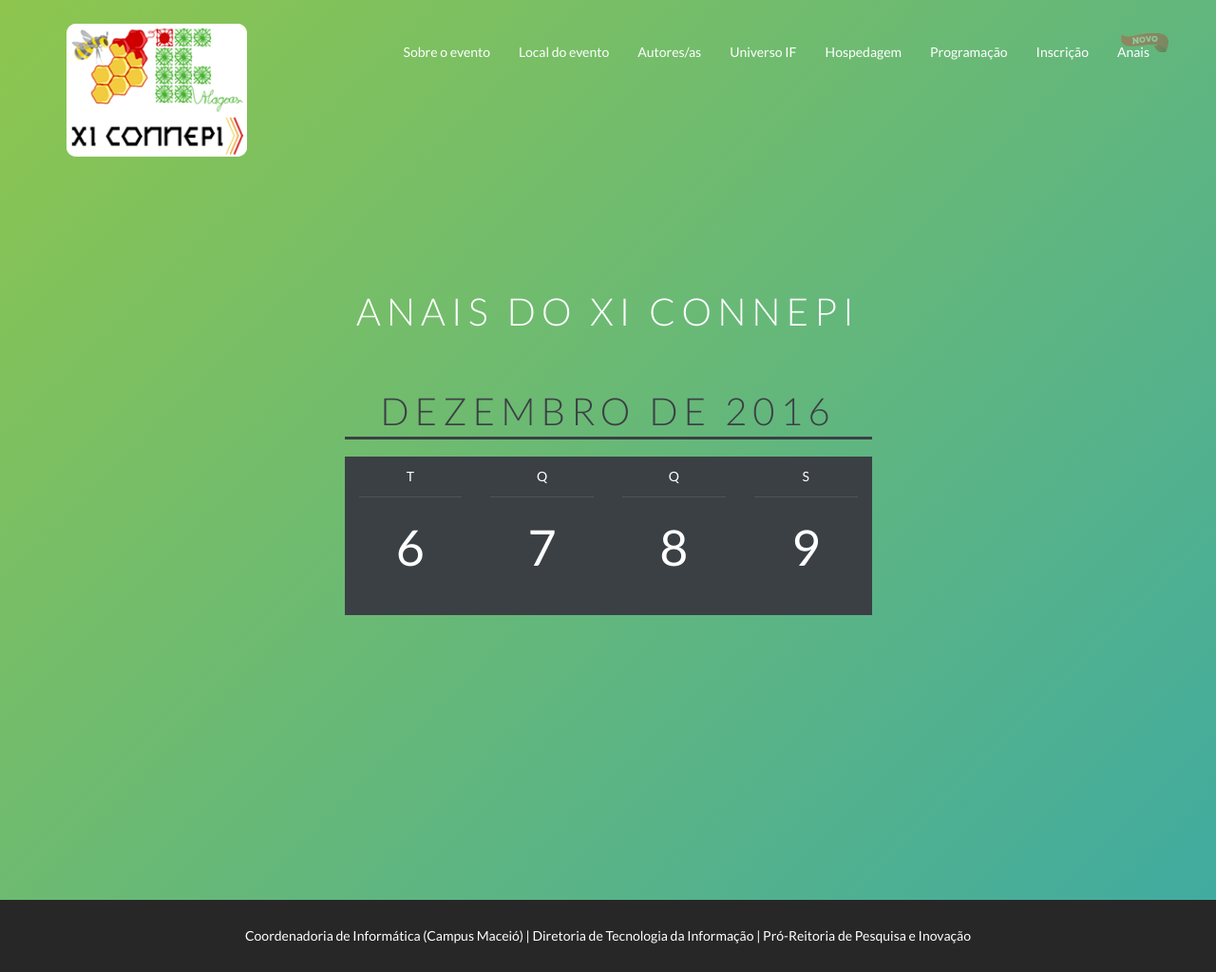
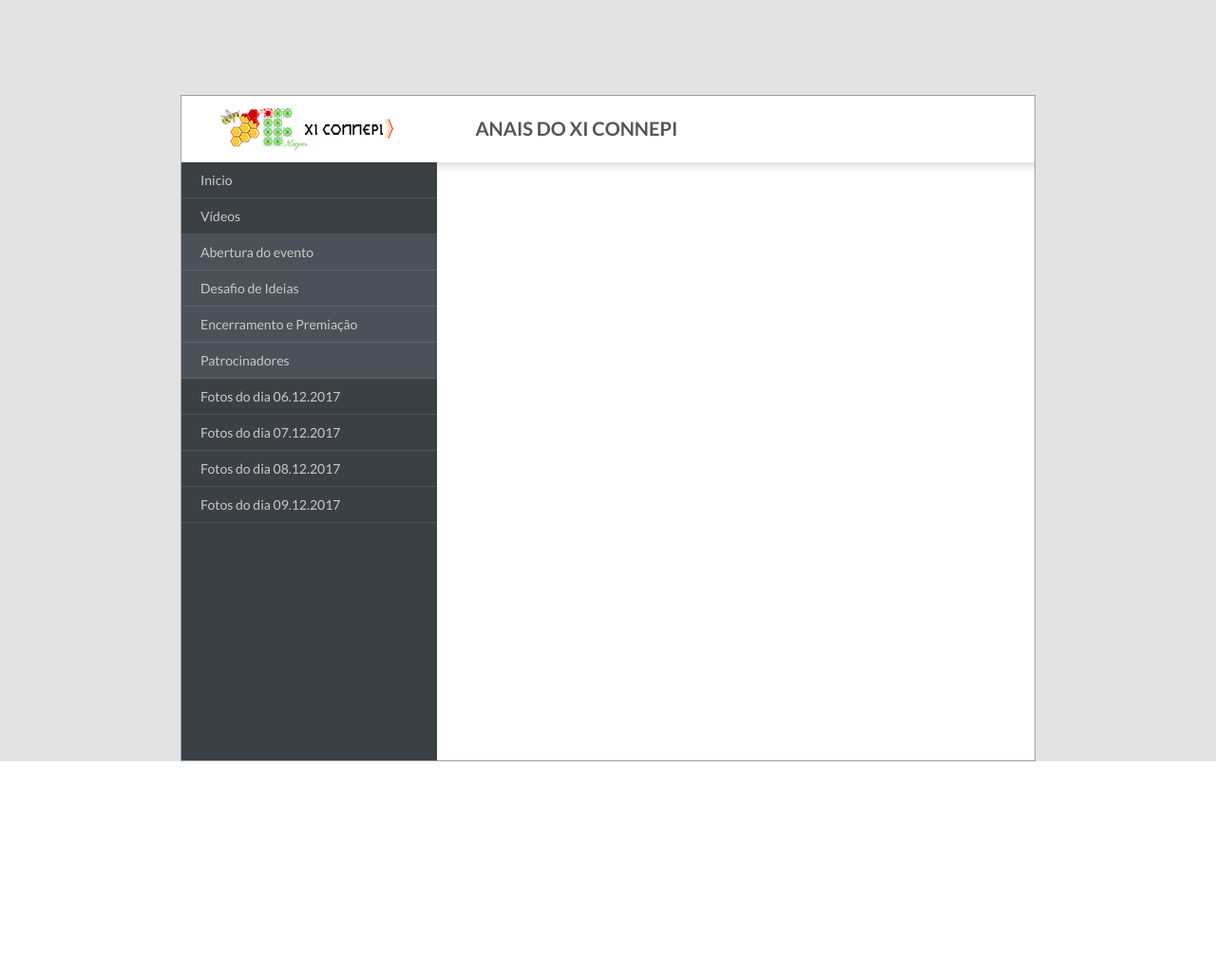
Before and after one commit to felipealencar/connepi-site, a PHP site: the page made by anais.php in a window 1280 px wide. Shown: the whole page at 95% size. After the commit the page ends 802 px from the top, so only its background shows below. Run offline with PHP 8.4, Linux system fonts and the light colour scheme; some libraries are stand-ins or nearby versions.

Commit message:
Inserindo Slides é lógicas de rotas no Anais do evento

```diff
--- a/anais.php
+++ b/anais.php
@@ -1,131 +1,75 @@
-<?php
-$title_subpage = "Anais";
-$dia = [
-  7 => [
-    'avulsas' => ['titulo' => 'Avulsas', 'totalFotos' => 21],
-    'apresentacao-banner' => ['titulo' => 'Apresentação Banner', 'totalFotos' => 373],
-    'apresentacao-oral' => ['titulo' => 'Apresentação Oral', 'totalFotos' => 52],
-    'desafio-de-ideias' => ['titulo' => 'Desafio de Ideias', 'totalFotos' => 8],
-    'minicursos' => ['titulo' => 'Mini Cursos', 'totalFotos' => 6],
-    'mostra-tecnologica' => ['titulo' => 'Mostra Tecnológica', 'totalFotos' => 3],
-    'palestra' => ['titulo' => 'Palestra', 'totalFotos' => 19]
-  ],
-  8 => [
-    'apresentacao-banner' => ['titulo' => 'Apresentação Banner', 'totalFotos' => 40],
-    'apresentacao-oral' => ['titulo' => 'Apresentação Oral', 'totalFotos' => 66],
-    'desafio-de-ideias' => ['titulo' => 'Desafio de Ideias', 'totalFotos' => 1],
-    'fortec' => ['titulo' => 'Fortec', 'totalFotos' => 24],
-    'mesa-redonda' => ['titulo' => 'Mesa Redonda', 'totalFotos' => 25],
-    'minicursos' => ['titulo' => 'Mini Cursos', 'totalFotos' => 20],
-    'mostra-tecnologica' => ['titulo' => 'Mostra Tecnológica', 'totalFotos' => 71],
-    'palestra' => ['titulo' => 'Palestra', 'totalFotos' => 18],
-    'premiacao' => ['titulo' => 'Premiação', 'totalFotos' => 19],
-    'sala-de-imprensa' => ['titulo' => 'Sala de Imprensa', 'totalFotos' => 4],
-    'vendedores' => ['titulo' => 'Vendedores', 'totalFotos' => 12],
-  ],
-  9 => [
-    'avulsas' => ['titulo' => 'Avulsas', 'totalFotos' => 18],
-    'apresentacao-banner' => ['titulo' => 'Apresentação Banner', 'totalFotos' => 81],
-    'apresentacao-oral' => ['titulo' => 'Apresentação Oral', 'totalFotos' => 54],
-    'encerramento' => ['titulo' => 'Encerramento', 'totalFotos' => 72],
-    'mesa-redonda' => ['titulo' => 'Mesa Redonda', 'totalFotos' => 7],
-    'minicursos' => ['titulo' => 'Mini Cursos', 'totalFotos' => 31],
-    'mostra-tecnologica' => ['titulo' => 'Mostra Tecnológica', 'totalFotos' => 8],
-    'organizacao' => ['titulo' => 'Organização', 'totalFotos' => 22],
-    'palestra' => ['titulo' => 'Palestra', 'totalFotos' => 13],
-    'reuniao-de-reitores' => ['titulo' => 'Reunião de Reitores', 'totalFotos' => 19],
-    'vendedores' => ['titulo' => 'Vendedores', 'totalFotos' => 4],
-  ],
-];
+<?php include('anais_config.php'); ?>
 
-include("header.php"); ?>
+<!DOCTYPE html>
+<html class="no-js">
+<head>
+<meta charset="utf-8">
+<meta http-equiv="X-UA-Compatible" content="IE=edge">
+<title>XI CONNEPI - Anais</title>
+<meta name="description" content="">
+<meta name="viewport" content="width=device-width, initial-scale=1">
+<link rel='shortcut icon' type='image/x-icon' href='favicon.ico' />
+<link href='http://fonts.googleapis.com/css?family=Lato:400,300,700' rel='stylesheet' type='text/css'>
+<link rel="stylesheet" href="css/font-awesome.min.css">
+<link rel="stylesheet" href="css/animate.css">
+<link rel="stylesheet" href="css/lity.css">
+<link rel="stylesheet" href="css/anais/style.css">
+</head>
+<body class="overlay">
 
-<section class="ta-hero">
-    <div class="container">
-      <h1 class="anais-title wow fadeIn" style="color:#fff;">Anais do XI CONNEPI</h1>
+<div class="loading">
+  <div class="spinner">
+    <div class="bounce1"></div>
+    <div class="bounce2"></div>
+    <div class="bounce3"></div>
+  </div>
+</div>
 
-      <?php if(!isset($_GET['dia']) || empty($_GET['dia'])): ?>
-      <!-- ========================
-            Seleção de dias
-      ========================= -->
-      <div class="row anais-dias">
-        <div class="col-md-6 col-md-offset-3">
-          <h2 class="wow fadeIn">Dezembro de 2016</h2>
-          <div class="wow fadeInUp col-md-3 col-lg-3 col-sm-3 col-xs-3" data-wow-delay="0.1s">
-            <span>T</span>
-            <a href="anais.php?dia=6">6</a>
-          </div>
-          <div class="wow fadeInUp col-md-3 col-lg-3 col-sm-3 col-xs-3" data-wow-delay="0.2s">
-            <span>Q</span>
-            <a href="anais.php?dia=7">7</a>
-          </div>
-          <div class="wow fadeInUp col-md-3 col-lg-3 col-sm-3 col-xs-3" data-wow-delay="0.3s">
-            <span>Q</span>
-            <a href="anais.php?dia=8">8</a>
-          </div>
-          <div class="wow fadeInUp col-md-3 col-lg-3 col-sm-3 col-xs-3" data-wow-delay="0.4s">
-            <span>S</span>
-            <a href="anais.php?dia=9">9</a>
-          </div>
+<div class="container animated">
+
+  <div class="sidebar">
+    <div class="sidebar-header"></div><!-- .sidebar-header -->
+    <nav class="sidebar-nav">
+      <a href="anais.php">Inicio</a>
+      <a href="javascript:;" data-sub="videos">Vídeos</a>
+      <div class="sub <?php echo (isset($_GET['video'])) ? 'active' : ''; ?>" id="sub-videos">
+        <a href="anais.php?video=abertura-evento">Abertura do evento</a>
+        <a href="anais.php?video=desafio-de-ideias">Desafio de Ideias</a>
+        <a href="anais.php?video=encerramento-e-premiacao">Encerramento e Premiação</a>
+        <a href="anais.php?video=patrocinadores">Patrocinadores</a>
+      </div>
+      <?php echo $sidebarNav; ?>
+    </nav><!-- .sidebar-nav -->
+  </div><!-- .sidebar -->
+
+  <div class="content">
+    <div class="content-header">
+      <h1><?php echo ($showGaleria) ? $showGaleriaHeader: "Anais do XI CONNEPI"; ?></h1>
+    </div><!-- .content-header -->
+
+    <!-- INICIO GALERIA DE FOTOS -->
+    <?php if($showGaleria):?>
+      <div class="content-entry">
+        <div class="thumbs-roll">
+          <div class="thumbs" style="width:<?=$widthThumbnails;?>px;">
+            <?php echo $thumbnails; ?>
+          </div><!-- .thumbs -->
+          <span class="next" data-control="next"><i class="fa fa-arrow-circle-left" aria-hidden="true"></i></span>
+          <span class="prev" data-control="prev"><i class="fa fa-arrow-circle-right" aria-hidden="true"></i></span>
+        </div><!-- .thumbs-roll -->
+        <div class="foto">
+          <?php echo $fotoInicial; ?>
         </div>
-      </div>
-      <?php else: ?>
-      <!-- ===============================
-          Exibição dos dias
-      ================================ -->
-      <div class="row wow fadeIn anais-dia"w>
+      </div><!-- .content-entry -->
+    <?php endif;?>
+    <!-- FIM GALERIA DE FOTOS -->
 
-        <?php if($_GET['dia'] == 6):?>
-          <!-- /////// DIA 06.12.16 \\\\\\\\ -->
-          <h2>terça, 6 de dezembro <a href="anais.php?dia=7"><i class="fa fa-long-arrow-right" aria-hidden="true"></i></a></h2>
-          <?php for($v=1;$v<=35;$v++):?>
-            <div class="anais-dia-item col-lg-2 col-md-3 col-sm-3 col-xs-6">
-              <a href="files/materiais_anais/dia6/imagem%20(<?php echo($v); ?>).JPG" data-lity data-lity-target="files/materiais_anais/dia6/imagem%20(<?php echo($v); ?>).JPG">
-                <img src="files/materiais_anais/dia6/imagem%20(<?php echo($v); ?>).JPG"/>
-              </a>
-            </div>
-          <?php endfor;?>
-        <?php endif;?>
+  </div><!-- .content -->
 
-        <?php if($_GET['dia'] >= 7 && $_GET['dia'] <= 9):?>
-          <!-- /////// DIA > 6 \\\\\\\\ -->
-          <?php $dia_prev = ($_GET['dia'] >= 7)? $_GET['dia']-1 : false; ?>
-          <?php $dia_next = ($_GET['dia'] <= 8)? $_GET['dia']+1 : false; ?>
-          <h2>
-            <?php if($dia_prev !== false): ?>
-              <a href="anais.php?dia=<?php echo($dia_prev);?>"><i class="fa fa-long-arrow-left" aria-hidden="true"></i></a>
-            <?php endif;?>
-            terça, <?php echo($_GET['dia']);?> de dezembro
-            <?php if($dia_next !== false): ?>
-            <a href="anais.php?dia=<?php echo($dia_next);?>"><i class="fa fa-long-arrow-right" aria-hidden="true"></i></a>
-            <?php endif;?>
-          </h2>
-          <div class="row anais-dia-links-galeria">
-            <?php foreach($dia[$_GET['dia']] as $key => $value):?>
-              <a class="col-lg-2 col-md-4 col-sm-4 col-xs-6 btn btn-default btn-home" href="anais.php?dia=<?php echo($_GET['dia']);?>&galeria=<?php echo($key);?>"><?php echo($value['titulo']);?></a>
-            <?php endforeach; ?>
-          </div>
-          <?php if(!isset($_GET['galeria']) || empty($_GET['galeria'])):?>
-            <h2 style="margin-top:40px;">Selecione uma galeria</h2>
-          <?php else:?>
-            <!-- /////// EXIBE A GALERIA ESPECIFICADO EM $_GET['galeria'] \\\\\\\\ -->
-            <h2 style="margin-top:40px;"><?php echo $dia[$_GET['dia']][$_GET['galeria']]['titulo']; ?></h2>
-            <?php for($v=1;$v<=$dia[$_GET['dia']][$_GET['galeria']]['totalFotos'];$v++):?>
-              <div class="anais-dia-item col-lg-2 col-md-3 col-sm-3 col-xs-6">
-                <a href="files/materiais_anais/dia<?php echo($_GET['dia']) ?>/<?php echo($_GET['galeria']) ?>/imagem%20(<?php echo($v); ?>).JPG" data-lity data-lity-target="files/materiais_anais/dia<?php echo($_GET['dia']) ?>/<?php echo($_GET['galeria']) ?>/imagem%20(<?php echo($v); ?>).JPG">
-                  <img src="files/materiais_anais/dia<?php echo($_GET['dia']) ?>/<?php echo($_GET['galeria']) ?>/imagem%20(<?php echo($v); ?>).JPG"/>
-                </a>
-              </div>
-            <?php endfor;?>
-          <?php endif;?>
-          <!-- /////// FIM - DIA 07.12.16 \\\\\\\\ -->
-        <?php endif;?>
+</div>
 
-      </div><!-- .row anais-dia -->
-      <?php endif; ?>
-
-
-    </div><!-- .container -->
-</section><!-- .ta-hero -->
-
-<?php include("footer.php"); ?>
+<script src="js/vendor/jquery-1.10.2.min.js" charset="utf-8"></script>
+<script src="js/lity.min.js" charset="utf-8"></script>
+<script src="js/anais/scripts.js" charset="utf-8"></script>
+</body>
+</html>
--- /dev/null
+++ b/anais_config.php
@@ -0,0 +1,79 @@
+<?php
+$galeria = array(
+
+    6 => array(
+      'avulsas' => array('titulo' => 'Avulsas', 'totalFotos' => 35)
+    ),
+    7 => array(
+      'avulsas' => array('titulo' => 'Avulsas', 'totalFotos' => 21),
+      'apresentacao-banner' => array('titulo' => 'Apresentação Banner', 'totalFotos' => 373),
+      'apresentacao-oral' => array('titulo' => 'Apresentação Oral', 'totalFotos' => 52),
+      'desafio-de-ideias' => array('titulo' => 'Desafio de Ideias', 'totalFotos' => 8),
+      'minicursos' => array('titulo' => 'Mini Cursos', 'totalFotos' => 6),
+      'mostra-tecnologica' => array('titulo' => 'Mostra Tecnológica', 'totalFotos' => 3),
+      'palestra' => array('titulo' => 'Palestra', 'totalFotos' => 19)
+    ),
+    8 => array(
+      'apresentacao-banner' => array('titulo' => 'Apresentação Banner', 'totalFotos' => 40),
+      'apresentacao-oral' => array('titulo' => 'Apresentação Oral', 'totalFotos' => 66),
+      'desafio-de-ideias' => array('titulo' => 'Desafio de Ideias', 'totalFotos' => 1),
+      'fortec' => array('titulo' => 'Fortec', 'totalFotos' => 24),
+      'mesa-redonda' => array('titulo' => 'Mesa Redonda', 'totalFotos' => 25),
+      'minicursos' => array('titulo' => 'Mini Cursos', 'totalFotos' => 20),
+      'mostra-tecnologica' => array('titulo' => 'Mostra Tecnológica', 'totalFotos' => 71),
+      'palestra' => array('titulo' => 'Palestra', 'totalFotos' => 18),
+      'premiacao' => array('titulo' => 'Premiação', 'totalFotos' => 19),
+      'sala-de-imprensa' => array('titulo' => 'Sala de Imprensa', 'totalFotos' => 4),
+      'vendedores' => array('titulo' => 'Vendedores', 'totalFotos' => 12)
+    ),
+    9 => array(
+      'avulsas' => array('titulo' => 'Avulsas', 'totalFotos' => 18),
+      'apresentacao-banner' => array('titulo' => 'Apresentação Banner', 'totalFotos' => 81),
+      'apresentacao-oral' => array('titulo' => 'Apresentação Oral', 'totalFotos' => 54),
+      'encerramento' => array('titulo' => 'Encerramento', 'totalFotos' => 72),
+      'mesa-redonda' => array('titulo' => 'Mesa Redonda', 'totalFotos' => 7),
+      'minicursos' => array('titulo' => 'Mini Cursos', 'totalFotos' => 31),
+      'mostra-tecnologica' => array('titulo' => 'Mostra Tecnológica', 'totalFotos' => 8),
+      'organizacao' => array('titulo' => 'Organização', 'totalFotos' => 22),
+      'palestra' => array('titulo' => 'Palestra', 'totalFotos' => 13),
+      'reuniao-de-reitores' => array('titulo' => 'Reunião de Reitores', 'totalFotos' => 19),
+      'vendedores' => array('titulo' => 'Vendedores', 'totalFotos' => 4)
+    ),
+
+);
+
+// Links da sidebarNav
+$sidebarNav = "";
+foreach($galeria as $key => $value){
+  $subActiveClass = (isset($_GET['dia']) && $_GET['dia'] == $key) ? 'active' : '';
+  $sidebarNav .= "<a href='javascript:;' data-sub='{$key}'>Fotos do dia 0{$key}.12.2017</a>";
+  $sidebarNav .= "<div class='sub {$subActiveClass}' id='sub-{$key}'>";
+  foreach($value as $key_value => $value_value){
+    $linkGaleria = "dia={$key}&galeria={$key_value}";
+    $sidebarNav .= "<a href='anais.php?{$linkGaleria}'>{$value_value['titulo']}</a>";
+  }
+  $sidebarNav .= "</div>";
+}
+
+// Galeria e thumbs
+$showGaleria = false;
+if(isset($_GET['dia']) && isset($_GET['galeria']) && !empty($_GET['dia']) && !empty($_GET['galeria'])){
+  $getDia = $_GET['dia'];
+  $getGaleria = $_GET['galeria'];
+  $getTitulo = $galeria[$getDia][$getGaleria]['titulo'];
+  $totalFotosGaleria = $galeria[$getDia][$getGaleria]['totalFotos'];
+  $showGaleriaHeader = "Dia 0{$getDia}.12.16 - {$getTitulo}";
+  $showGaleria = true;
+
+  $widthThumbnails = 0;
+  $thumbnails = "";
+  for($i=1; $i<=$totalFotosGaleria; $i++){
+    $linkImagem = "files/materiais_anais/dia{$getDia}/{$getGaleria}/imagem%20({$i}).jpg";
+    $linkImagemThumb = "files/materiais_anais/thumbs/dia{$getDia}/{$getGaleria}/imagem%20({$i}).jpg";
+    $thumbnails .= "<a class='img-tigger' href='javascript:;' data-target='{$linkImagem}'><img src='{$linkImagemThumb}' /></a>";
+    $widthThumbnails += 85;
+  }
+
+  $fotoInicial = "<img class='img-target' src='files/materiais_anais/dia{$getDia}/{$getGaleria}/imagem%20(1).jpg' />";
+}
+?>
--- /dev/null
+++ b/css/anais/style.css
@@ -0,0 +1,235 @@
+* { margin: 0; padding: 0; text-decoration: none; font-family: 'Lato', sans-serif; box-sizing: border-box; }
+body, html { width: 100%; height: 100%; }
+body {
+  background-color: #e3e3e3;
+  padding-top: 100px;
+  position: relative;
+  z-index: 0;
+}
+body.overlay:before {
+  content: '';
+  position: absolute;
+  top: 0; left: 0; right: 0; bottom: 0;
+  width: 100%; height: 100%;
+  background-color: rgba(0, 0, 0, 0.9);
+  z-index: 1;
+}
+/*loading*/
+.loading {
+  position: absolute;
+  top: 45%; left: 45%;
+  background-color: #fff;
+  z-index: 1050;
+  width: 220px; height: 220px;
+  background-image: url('../../images/logo-3.png');
+  background-position: center;
+  background-repeat: no-repeat;
+  background-repeat: no-repeat;
+  background-size: 80%;
+  border-radius: 10px;
+}
+.spinner{margin:180px auto 0;width:70px;text-align:center}.spinner>div{width:18px;height:18px;background-color:#F2CB3E;border-radius:100%;display:inline-block;-webkit-animation:sk-bouncedelay 1.4s infinite ease-in-out both;animation:sk-bouncedelay 1.4s infinite ease-in-out both}.spinner .bounce1{-webkit-animation-delay:-.32s;animation-delay:-.32s}.spinner .bounce2{-webkit-animation-delay:-.16s;animation-delay:-.16s}@-webkit-keyframes sk-bouncedelay{0%,100%,80%{-webkit-transform:scale(0)}40%{-webkit-transform:scale(1)}}@keyframes sk-bouncedelay{0%,100%,80%{-webkit-transform:scale(0);transform:scale(0)}40%{-webkit-transform:scale(1);transform:scale(1)}}
+/*custom scroll*/
+html:not(.osx) ::-webkit-scrollbar {
+  width: 6px;
+}
+html:not(.osx) ::-webkit-scrollbar-track-piece {
+  background-color: #eee;
+  border-left: 1px solid #ddd;
+}
+html:not(.osx) ::-webkit-scrollbar-thumb:vertical {
+  background-color: #bbb;
+}
+/*clear fixes*/
+.container:before, .container:after,
+.thumbs:before, .thumbs:after,
+.thumbs-roll:before, .thumbs-roll:after {
+  content: '';
+  display: table;
+}
+.container:after,
+.thumbs:after,
+.thumbs-roll:after {
+  clear: both;
+}
+
+/* --------------------
+    container
+  --------------------*/
+.container {
+  width: 100%;
+  max-width: 900px;
+  margin: 0 auto;
+  border: 1px solid rgba(59, 64, 69, 0.5);
+  background-color: #fff;
+}
+
+/* --------------------
+    sidebar
+  --------------------*/
+@media (min-width: 768px){
+  .sidebar {
+    float: left;
+    width: 30%;
+    height: 700px;
+    background-color: #3b4045;
+  }
+}
+.sidebar-header {
+  width: 100%;
+  height: 70px;
+  padding: 10px 0;
+  background-image: url('../../images/logo-2.png');
+  background-position: center;
+  background-size: 187px 45px;
+  background-repeat: no-repeat;
+  background-color: #fff;
+}
+.sidebar-nav {
+  background-color: #3b4045;
+}
+.sidebar-nav > a {
+  display: block;
+  padding: 10px 10px 10px 20px;
+  color: #c9c9c9;
+  font-size: 14px;
+  border-bottom: 1px solid rgba(255, 255, 255, .1);
+}
+.sidebar-nav > a:hover {
+  color: #fff;
+  background-color: #2c3137;
+}
+.sidebar-nav .sub {
+  background-color: #4b5158;
+  display: none;
+}
+.sidebar-nav .active {
+  display: block;
+}
+.sidebar-nav .sub > a {
+  display: block;
+  padding: 10px 10px 10px 20px;
+  color: #c9c9c9;
+  font-size: 14px;
+  border-bottom: 1px solid rgba(255, 255, 255, .1);
+  position: relative;
+}
+.sidebar-nav .sub > a:after {
+  content: '\f061';
+  font-family: 'FontAwesome';
+  color: #fff;
+  font-size: 18px;
+  position: absolute;
+  top: 50%; right: 50px;
+  margin-top: -12px;
+  opacity: 0;
+  transition: 200ms all;
+}
+.sidebar-nav .sub > a:hover {
+  background-color: #5e656e;
+}
+.sidebar-nav .sub > a:hover:after {
+  right: 15px;
+  opacity: 1;
+}
+
+/* --------------------
+    content
+  --------------------*/
+@media (min-width: 768px){
+  .content {
+    float: left;
+    width: 70%;
+    height: 100%;
+  }
+}
+.content-header {
+  height: 70px;
+  padding: 10px 0;
+  position: relative;
+}
+.content-header:after {
+  content: '';
+  position: absolute;
+  bottom: -10px; left: 0; right: 0;
+  width: 100%; height: 10px;
+  background: rgba(226,226,226,1);
+  background: -moz-linear-gradient(top, rgba(226,226,226,1) 0%, rgba(255,255,255,0) 100%);
+  background: -webkit-gradient(left top, left bottom, color-stop(0%, rgba(226,226,226,1)), color-stop(100%, rgba(255,255,255,0)));
+  background: -webkit-linear-gradient(top, rgba(226,226,226,1) 0%, rgba(255,255,255,0) 100%);
+  background: -o-linear-gradient(top, rgba(226,226,226,1) 0%, rgba(255,255,255,0) 100%);
+  background: -ms-linear-gradient(top, rgba(226,226,226,1) 0%, rgba(255,255,255,0) 100%);
+  background: linear-gradient(to bottom, rgba(226,226,226,1) 0%, rgba(255,255,255,0) 100%);
+  filter: progid:DXImageTransform.Microsoft.gradient( startColorstr='#e2e2e2', endColorstr='#ffffff', GradientType=0 );
+}
+.content-header h1 {
+  font-size: 20px;
+  line-height: 48px;
+  margin-left: 40px;
+  text-transform: uppercase;
+  color: #555;
+}
+.content-entry {
+  height: 100%;
+  padding: 20px;
+}
+/*thumbs*/
+.content-entry .thumbs-roll {
+  width: 100%;
+  padding: 15px;
+  background-color: #cfe6cd;
+  overflow: hidden;
+  position: relative;
+  z-index: 0;
+}
+.content-entry .thumbs-roll span {
+  cursor: pointer;
+  z-index: 1;
+  padding: 0 5px;
+  position: absolute;
+  font-size: 34px;
+  line-height: 110px;
+  height: 100%;
+  top: 0;
+  color: #5D6268;
+  background-color: #cfe6cd;
+}
+.content-entry .thumbs-roll span.prev {
+  right: 0;
+}
+.content-entry .thumbs-roll span.next {
+  left: 0;
+}
+.content-entry .thumbs {
+  width: auto;
+  height: 80px;
+  text-align: left;
+  transform: matrix(1, 0, 0, 1, 0, 0); /* usado no scroll */
+  overflow: hidden;
+  padding-left: 24px;
+  transition: 0.6s linear all;
+}
+.content-entry .thumbs a {
+  display: inline-block;
+  border: 4px solid #fff;
+  margin: 0 2px;
+  width: 80px;
+  height: 80px;
+}
+.content-entry .thumbs a:hover {
+  border-color: #e83737;
+}
+.content-entry .thumbs img {
+  width: 100%;
+  height: 100%;
+  transition: 200ms all;
+}
+.content-entry .foto {
+  background-color: #cfe6cd;
+  margin-top: 20px;
+  padding: 10px;
+  width: 100%;
+}
+.content-entry .foto img {
+  width: 100%;
+}
```
Also changed, not shown: js/anais/scripts.js (added, +39 -0 lines).
